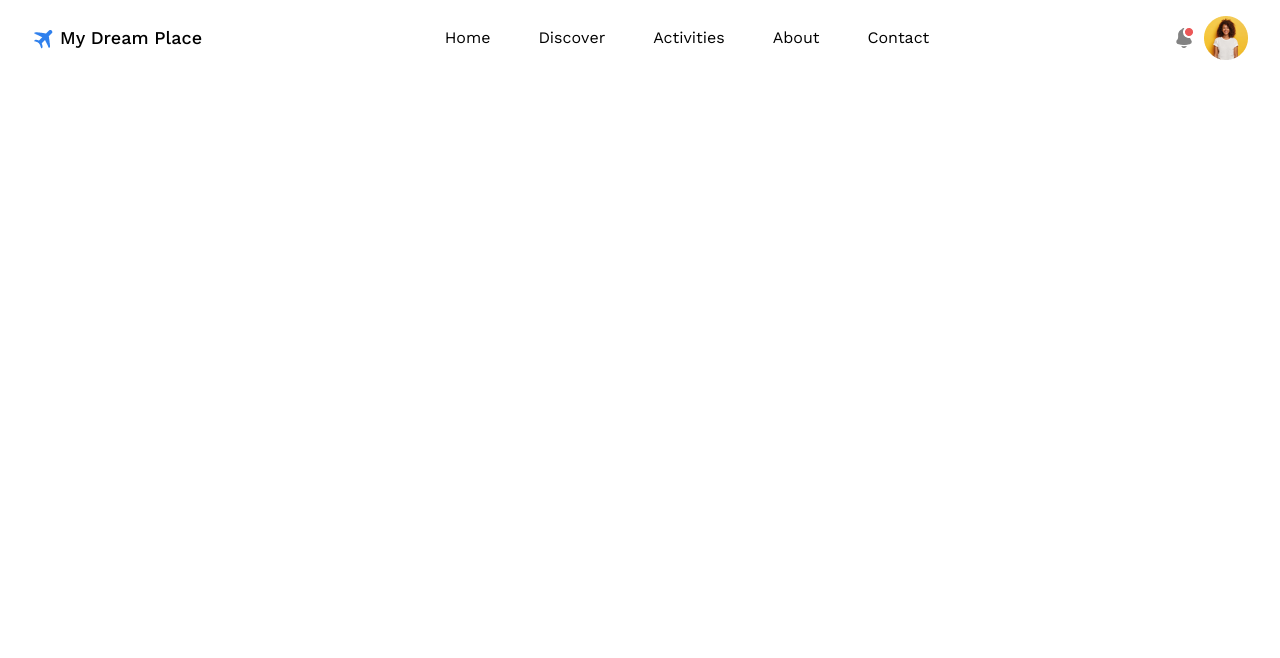
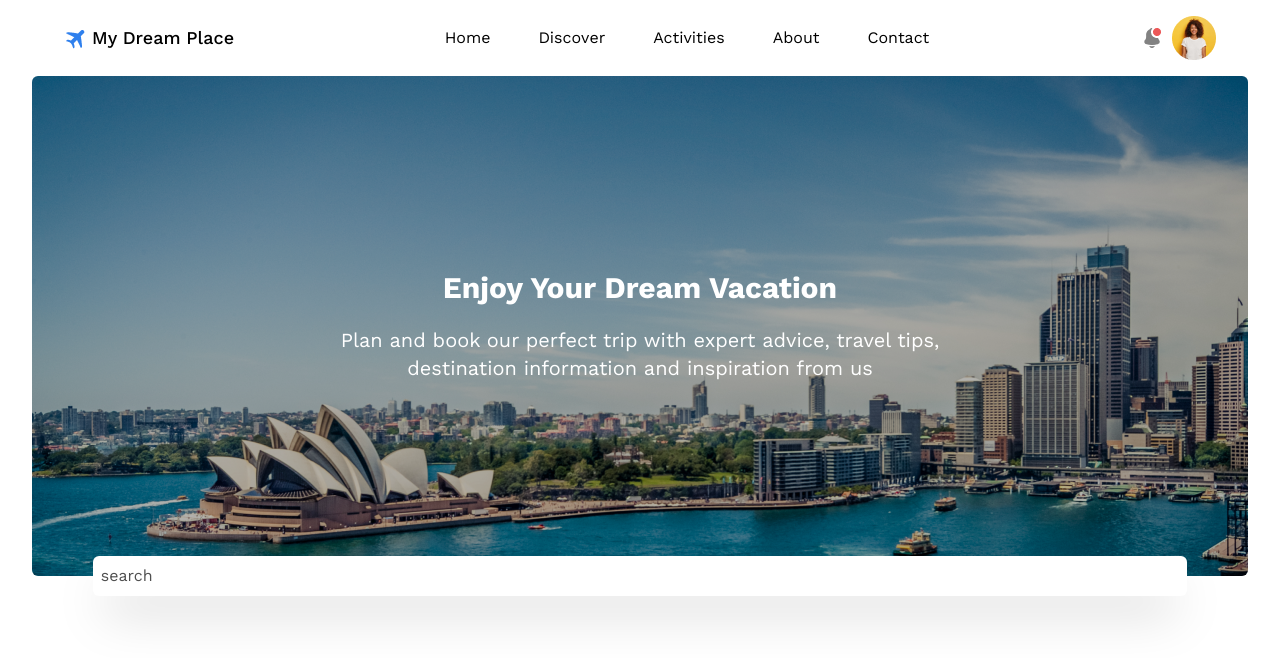
Before and after one commit to AmrMustafa13/algoriza-internship-163, a Vue app: page / in a window 1280 px wide. Shown: the top 658 px of the page. Built offline with nearby package versions, Linux system fonts and the light colour scheme.

Commit message:
add basic searchbar

```diff
--- a/src/router/index.js
+++ b/src/router/index.js
@@ -1,5 +1,5 @@
 import { createRouter, createWebHistory } from "vue-router";
-import HomeView from "../views/HomeView.vue";
+import HomeView from "../views/Home/HomeView.vue";
 import RegisterView from "../views/RegisterView.vue";
 import LoginView from "../views/LoginView.vue";
 
--- /dev/null
+++ b/src/views/Home/HomeView.vue
@@ -0,0 +1,11 @@
+<template>
+  <div class="container">
+    <Navbar />
+    <Header />
+  </div>
+</template>
+
+<script setup>
+import Navbar from "../../components/Navbar.vue";
+import Header from "./components/Header.vue";
+</script>
--- /dev/null
+++ b/src/views/Home/components/Header.vue
@@ -0,0 +1,26 @@
+<template>
+  <header
+    class="text-white flex justify-center items-center flex-col gap-5 rounded-md relative"
+  >
+    <h1 class="font-bold text-3xl">Enjoy Your Dream Vacation</h1>
+    <p class="text-xl max-w-2xl text-center">
+      Plan and book our perfect trip with expert advice, travel tips,
+      destination information and inspiration from us
+    </p>
+    <SearchBar />
+  </header>
+</template>
+
+<script setup>
+import SearchBar from "./SearchBar.vue";
+</script>
+
+<style scoped>
+header {
+  background-image: url("../../../assets/images/header.png");
+  background-size: cover;
+  background-repeat: no-repeat;
+  background-position: center;
+  height: 500px;
+}
+</style>
--- /dev/null
+++ b/src/views/Home/components/SearchBar.vue
@@ -0,0 +1,11 @@
+<template>
+  <div
+    class="bg-white p-2 absolute bottom-0 rounded-md w-[90%] shadow-2xl translate-y-1/2 text-[#4F4F4F]"
+  >
+    search
+  </div>
+</template>
+
+<script setup></script>
+
+<style lang="scss" scoped></style>
--- a/src/views/HomeView.vue
+++ /dev/null
@@ -1,9 +0,0 @@
-<template>
-  <div>
-    <Navbar />
-  </div>
-</template>
-
-<script setup>
-import Navbar from "../components/Navbar.vue";
-</script>
```
